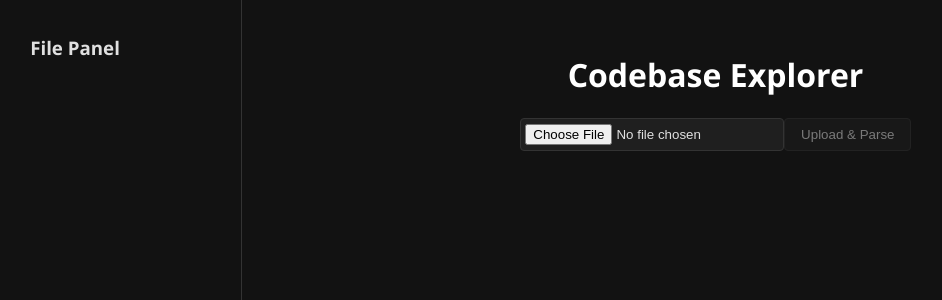
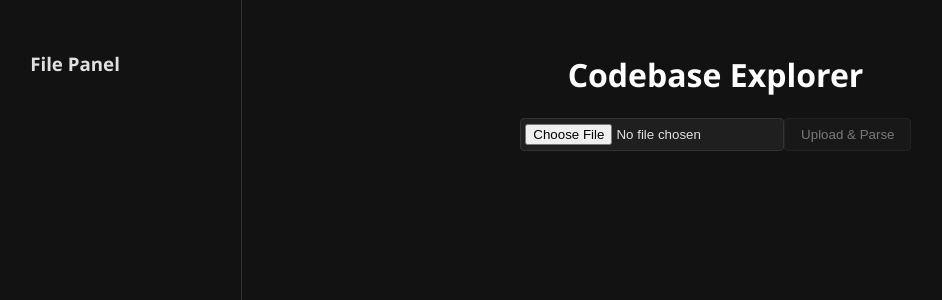
Before and after one commit to AraVraelHalt/Codebase-Explorer, a React (Create React App) app in the folder codebase-explorer/: page / in a window 1280 px wide. Shown: the top 300 px of the page, without its empty margins (91-1033 px from the left). Built offline with nearby package versions, Linux system fonts and the light colour scheme.

Commit message:
Added independent scroll to sidebar

```diff
--- a/codebase-explorer/src/App.css
+++ b/codebase-explorer/src/App.css
@@ -58,3 +58,12 @@ input[type="file"] {
 .react-flow__handle-bottom {
   bottom: -2px;
 }
+
+::-webkit-scrollbar {
+  width: 6px;
+}
+
+::-webkit-scrollbar-thumb {
+  background: #444;
+  border-radius: 4px;
+}
--- a/codebase-explorer/src/App.tsx
+++ b/codebase-explorer/src/App.tsx
@@ -8,7 +8,6 @@ import { transformToReactFlow } from './parser/transformGraph';
 import { FileNode } from './parser/parseRepo';
 
 import './App.css';
-import './components/Sidebar.css'
 
 function App() {
   const [graphData, setGraphData] = useState<any> (null);
--- a/codebase-explorer/src/components/Sidebar.css
+++ b/codebase-explorer/src/components/Sidebar.css
@@ -12,7 +12,10 @@
   cursor: pointer;
 }
 
-/* Hover effect */
 .file-button:hover {
   background: #2a2a2a;
 }
+
+.sidebar-scroll::-webkit-scrollbar {
+  width: 0;
+}
--- a/codebase-explorer/src/components/Sidebar.tsx
+++ b/codebase-explorer/src/components/Sidebar.tsx
@@ -1,5 +1,7 @@
 import React, { useState } from "react";
 import { FileNode } from "../parser/parseRepo";
+
+import './Sidebar.css';
 
 type Props = {
   files: FileNode[];
@@ -12,7 +14,7 @@ const Sidebar: React.FC<Props> = ({ files, activeNodeId, setActiveNodeId }) => {
   const [showImports, setShowImports] = useState(false);
 
   return (
-    <div>
+    <div className='sidebar-scroll' style={{height: '100vh', overflowY: 'auto', padding: '1rem'}}>
       <h3>File Panel</h3>
 
       {/* File buttons */}
```
